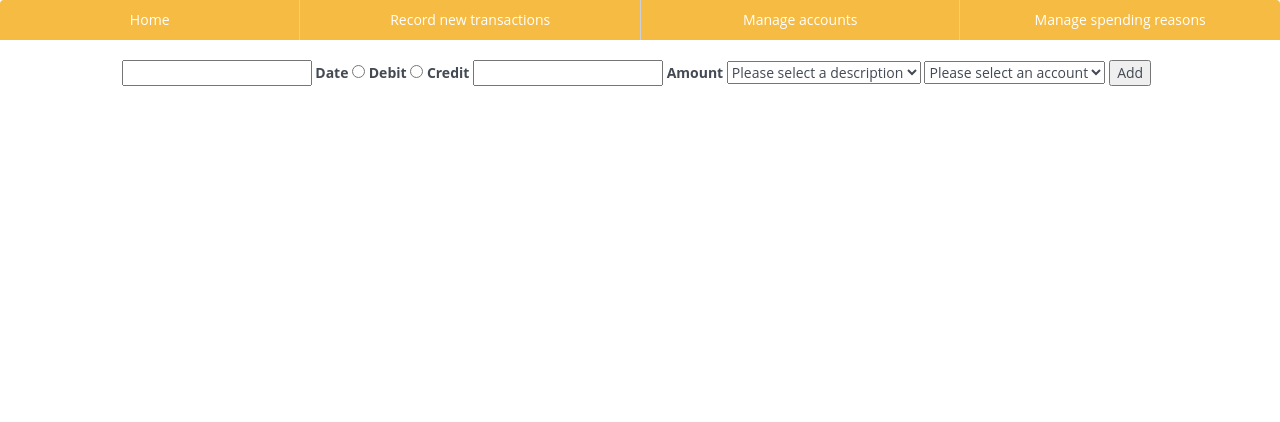
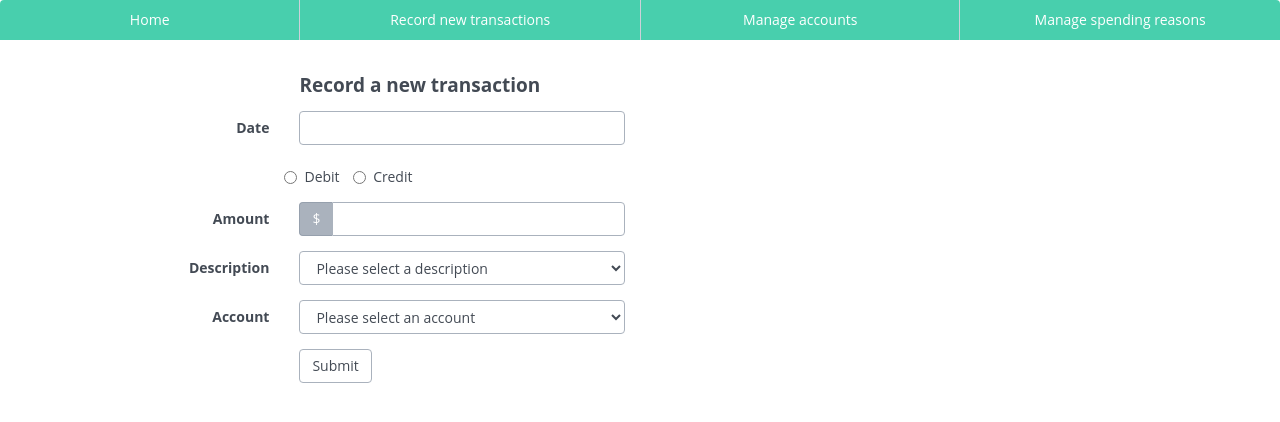
Before and after one commit to ardinor/budget, a Django app: page /budget/transaction/new/ in a window 1280 px wide. Shown: the top 422 px of the page. Run offline with Django 3.2, Linux system fonts and the light colour scheme; data comes from the database, SQL or seed files in the repository; some libraries are stand-ins or nearby versions.

Commit message:
New transaction form looking better

```diff
--- a/budget/static/css/budget.css
+++ b/budget/static/css/budget.css
@@ -1,5 +1,5 @@
 .budget-nav {
-    background-color: #F6BB42;
+    background-color: #48CFAD;
 }
 
 .budget-nav > li > a {
@@ -7,7 +7,7 @@
 }
 
 .budget-nav > li > a:focus, .budget-nav > li > a:hover {
-    background-color: #FFCE54;
+    background-color: #37BC9B;
 }
 
 .header-row {
--- a/budget/templates/budget/index.html
+++ b/budget/templates/budget/index.html
@@ -11,7 +11,7 @@
         <li><a href="{% url 'budget:transaction_detail' transaction.id %}">{{ transaction.get_type_display }} of {{ transaction.amount }} on {{ transaction.date }} for {{ transaction.reason }}</a></li>
     {% endfor %}
     </ul>
-    <p><a href="{% url 'budget:transaction_list' %}">More transactions...</a></p>
+    <a href="{% url 'budget:transaction_list' %}">More transactions...</a>
 {% else %}
     <p>No transactions yet!</p>
 {% endif %}
--- a/budget/templates/budget/transaction_new.html
+++ b/budget/templates/budget/transaction_new.html
@@ -9,36 +9,75 @@
 {% endif %}
 
 {% block content %}
+<div class="row">
+    <div class="col-sm-offset-2 col-sm-10">
+        <h4>Record a new transaction</h4>
+    </div>
+</div>
 
-<form action="{% url 'budget:transaction_save' %}" method="post">
+<form role="form" class="form-horizontal" action="{% url 'budget:transaction_save' %}" method="post">
     {% csrf_token %}
-    <input name="trans_date" id="trans_date" type="text">
-    <label for="trans_date">Date</label>
+    <div class="form-group">
+        <label class="col-sm-2 control-label" for="trans_date">Date</label>
+        <div class="col-sm-4">
+            <input class="form-control" name="trans_date" id="trans_date" type="text">
+        </div>
+    </div>
 
+    <div class="form-group">
+        <div class="col-sm-offset-2">
+            <label class="radio-inline">
             <input type="radio" name="trans_type" id="type_db" value="DB" />
-    <label for="type_db">Debit</label>
+            Debit</label>
+
+            <label class="radio-inline">
             <input type="radio" name="trans_type" id="type_cr" value="CR" />
-    <label for="type_cr">Credit</label>
+            Credit</label>
+        </div>
+    </div>
 
-    <input name="trans_amount" id="trans_amount" type="text">
-    <label for="trans_amount">Amount</label>
+    <div class="form-group">
+        <label class="col-sm-2 control-label" for="trans_amount">Amount</label>
+        <div class="col-sm-4 ">
+            <div class="input-group">
+                <span class="input-group-addon">$</span>
+                <input class="form-control" name="trans_amount" id="trans_amount" type="text">
+            </div>
+        </div>
+    </div>
 
-    <select id="trans_desc">
+    <div class="form-group">
+        <label class="col-sm-2 control-label" for="trans_desc">Description</label>
+        <div class="col-sm-4">
+            <select class="form-control" id="trans_desc">
                 <option value="" disabled="disabled" selected="selected">Please select a description</option>
                 {% for reason in reasons.all %}
                 <option value="{{ reason.id }}">{{ reason.reason_desc }}</option>
                 {% endfor %}
                 <option value="other">Other</option>
             </select>
+        </div>
+    </div>
 
-    <select id="trans_acc">
+    <div class="form-group">
+        <label class="col-sm-2 control-label" for="trans_acc">Account</label>
+        <div class="col-sm-4">
+            <select class="form-control" id="trans_acc">
                 <option value="" disabled="disabled" selected="selected">Please select an account</option>
                 {% for account in accounts.all %}
                 <option value="{{ account.id }}">{{ reason.name }}</option>
                 {% endfor %}
             </select>
+        </div>
+    </div>
 
-    <input type="submit" value="Add" />
+    <!--<input type="submit" value="Add" />-->
+    <div class="form-group">
+        <div class="col-sm-offset-2 col-sm-10">
+        <button type="submit" class="btn btn-default">Submit</button>
+        </div>
+    </div>
+
 
 </form>
 
```
Lines whose indentation alone changed are shown as unchanged.
